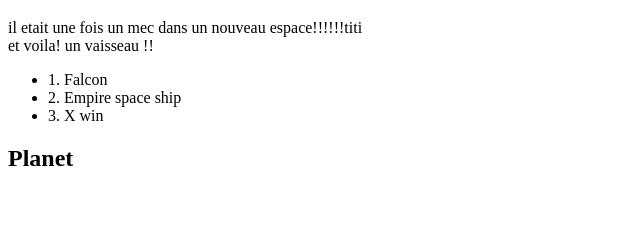
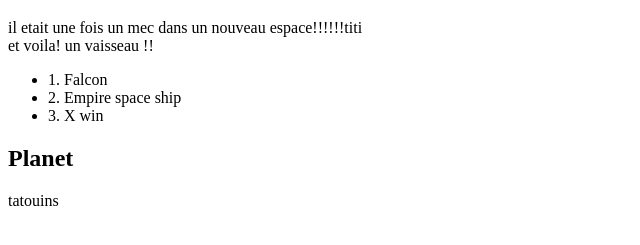
Before and after one commit to yerrochdi/formation-git, a plain HTML site: page index.html in a window 1280 px wide. Shown: the part 61-306 px from the top of the page, without its empty margins (0-640 px from the left). Drawn offline with Linux system fonts and the light colour scheme.

Commit message:
feat:add div

```diff
--- a/index.html
+++ b/index.html
@@ -22,6 +22,7 @@
     <h2>
         Planet
     </h2>
+    <div> tatouins</div>
 </div>
 </body>
 </html>
```
